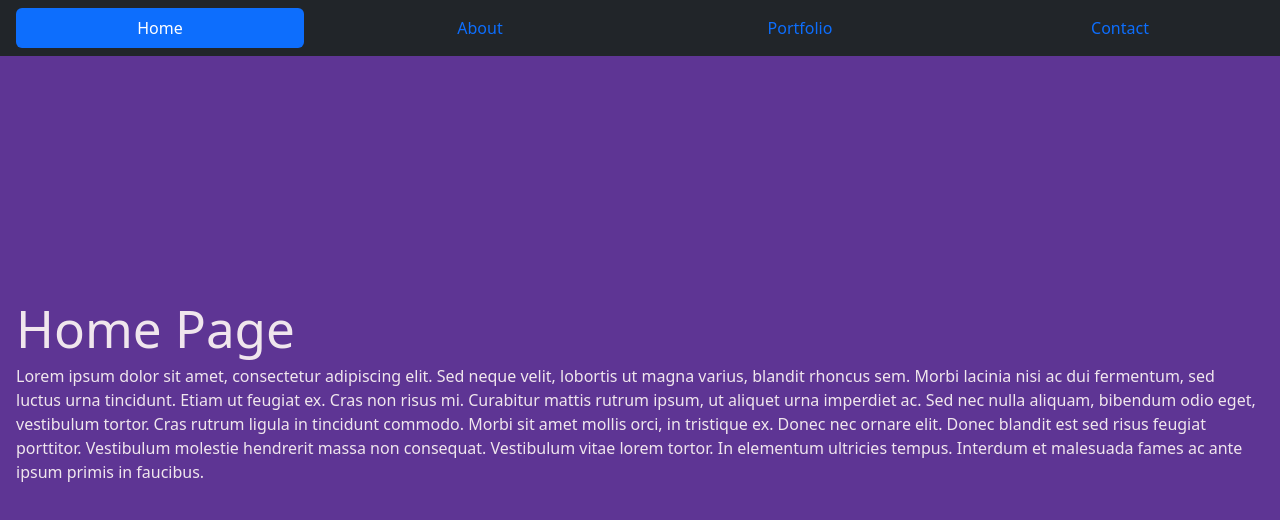
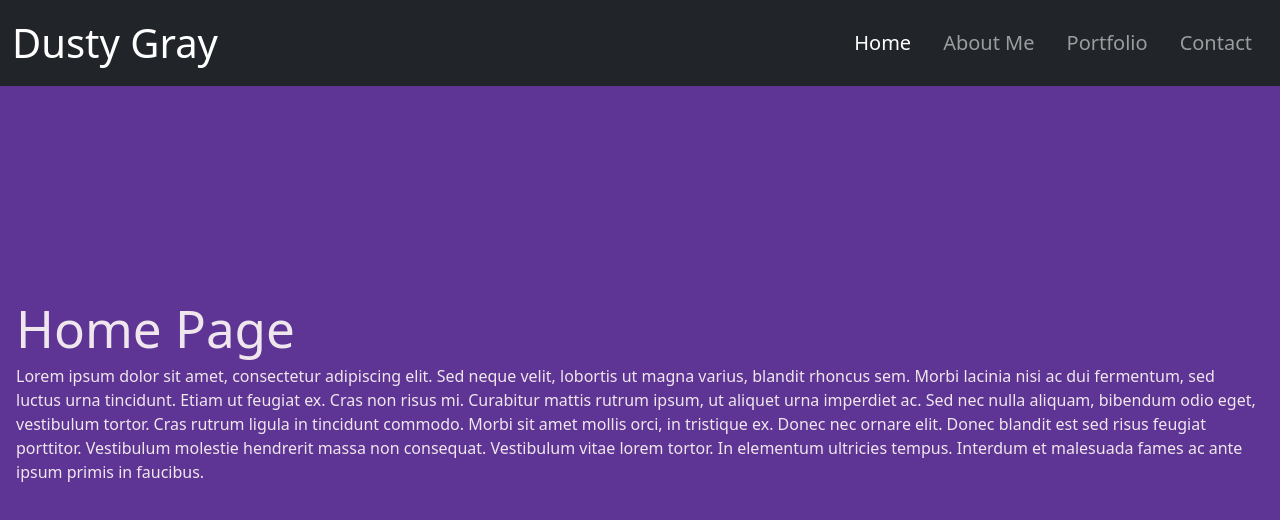
Before and after one commit to RickiBobbii/React-Portfolio, a React (Vite) app in the folder Main/: page / in a window 1280 px wide. Shown: the top 520 px of the page. Built offline with nearby package versions, Linux system fonts and the light colour scheme.

Commit message:
fixed nav alignment

```diff
--- a/Main/index.html
+++ b/Main/index.html
@@ -3,6 +3,7 @@
   <head>
     <meta charset="UTF-8" />
     <link rel="icon" type="image/svg+xml" href="/vite.svg" />
+    <script src="https://cdn.jsdelivr.net/npm/bootstrap@5.3.2/dist/js/bootstrap.min.js" integrity="sha384-BBtl+eGJRgqQAUMxJ7pMwbEyER4l1g+O15P+16Ep7Q9Q+zqX6gSbd85u4mG4QzX+" crossorigin="anonymous"></script>
     <meta name="viewport" content="width=device-width, initial-scale=1.0" />
     <title>React Portfolio</title>
   </head>
--- a/Main/src/components/NavTabs.jsx
+++ b/Main/src/components/NavTabs.jsx
@@ -1,4 +1,4 @@
-import { Link, useLocation } from 'react-router-dom';
+import { Link, useLocation } from "react-router-dom";
 
 // Here we are using object destructuring assignment to pluck off our variables from the props object
 // We assign them to their own variable names
@@ -6,46 +6,69 @@
   const currentPage = useLocation().pathname;
 
   return (
-    // added fixed-top
-    <ul className="nav nav-pills nav-justified fixed-top bg-dark">
-      <li className="nav-link">
+    // TEST Navbar
+    <nav className="navbar navbar-expand-xl navbar-dark bg-dark fixed-top">
+      <div className="container-fluid">
+        <a className="navbar-brand fs-1" href="/">
+          Dusty Gray
+        </a>
+        <button
+          className="navbar-toggler"
+          type="button"
+          data-bs-toggle="collapse"
+          data-bs-target="#navbarDark"
+          aria-controls="navbarDark"
+          aria-expanded="false"
+          aria-label="Toggle navigation"
+        >
+          <span className="navbar-toggler-icon"></span>
+        </button>
+        <div className="collapse navbar-collapse" id="navbarDark">
+          <ul className="navbar-nav ms-auto mb-2 mb-xl-0">
+            <li className="nav-item fs-5 mx-2">
               <Link
                 to="/"
                 // This is a conditional (ternary) operator that checks to see if the current page is "Home"
                 // If it is, we set the current page to 'nav-link-active', otherwise we set it to 'nav-link'
-          className={currentPage === '/' ? 'nav-link active' : 'nav-link'}
+                className={currentPage === "/" ? "nav-link active" : "nav-link"}
               >
                 Home
               </Link>
             </li>
-      <li className="nav-link">
+            <li className="nav-item fs-5 mx-2">
               <Link
                 to="/About"
-          // Check to see if the currentPage is `About`, and if so we use the active link class from bootstrap. Otherwise, we set it to a normal nav-link
-          className={currentPage === '/About' ? 'nav-link active' : 'nav-link'}
+                className={
+                  currentPage === "/About" ? "nav-link active" : "nav-link"
+                }
               >
-          About
+                About Me
               </Link>
             </li>
-      <li className="nav-link">
+            <li className="nav-item fs-5 mx-2">
               <Link
                 to="/Portfolio"
-          // Check to see if the currentPage is `Portfolio`, and if so we use the active link class from bootstrap. Otherwise, we set it to a normal nav-link
-          className={currentPage === '/Portfolio' ? 'nav-link active' : 'nav-link'}
+                className={
+                  currentPage === "/Portfolio" ? "nav-link active" : "nav-link"
+                }
               >
                 Portfolio
               </Link>
             </li>
-      <li className="nav-link">
+            <li className="nav-item fs-5 mx-2">
               <Link
                 to="/Contact"
-          // Check to see if the currentPage is `Contact`, and if so we use the active link class from bootstrap. Otherwise, we set it to a normal nav-link
-          className={currentPage === '/Contact' ? 'nav-link active' : 'nav-link'}
+                className={
+                  currentPage === "/Contact" ? "nav-link active" : "nav-link"
+                }
               >
                 Contact
               </Link>
             </li>
           </ul>
+        </div>
+      </div>
+    </nav>
   );
 }
 
```
Lines whose indentation alone changed are shown as unchanged.
